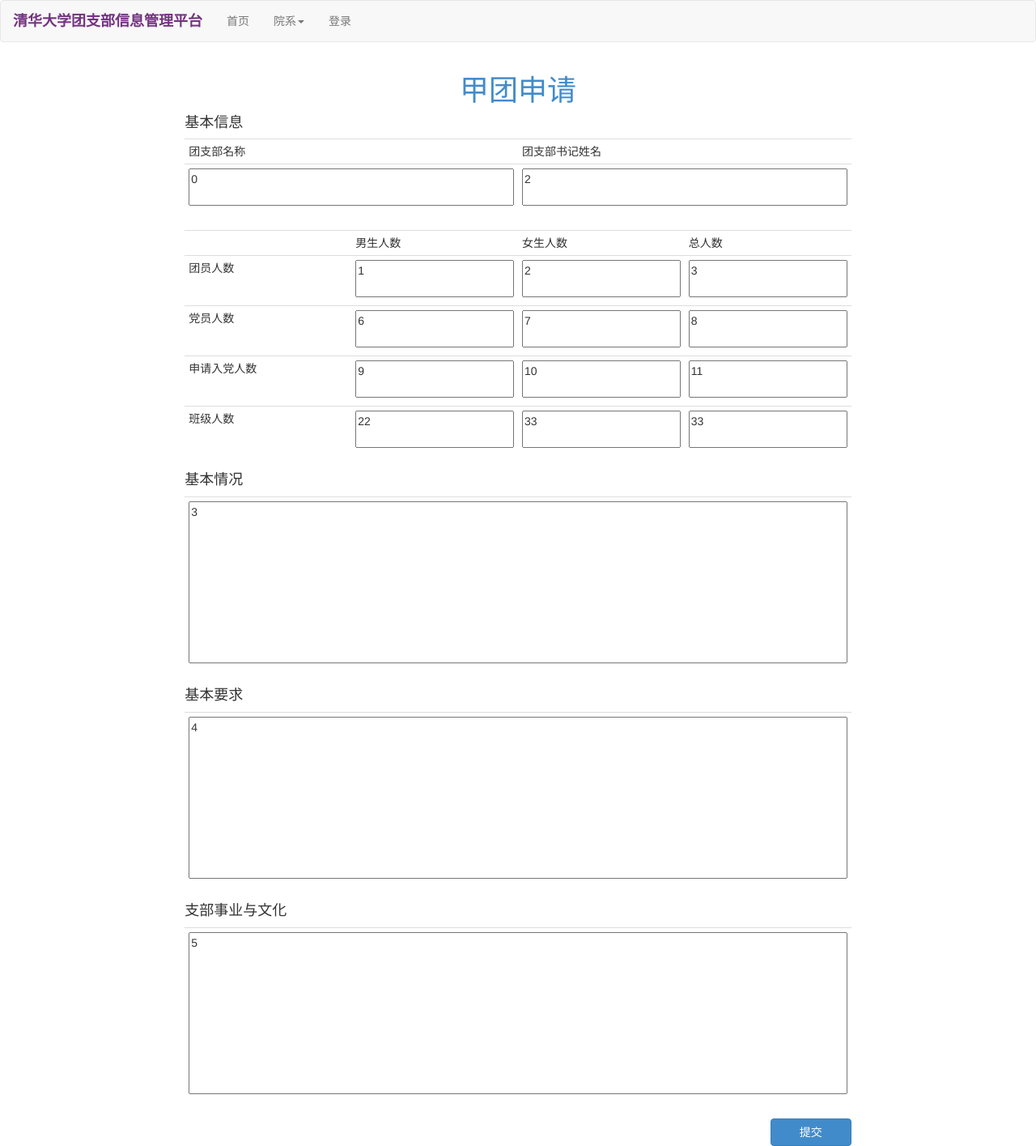
After one commit to daaqing452/League-Branch-Informatization-Platform, a Django app: page /jiatuan/ in a window 1280 px wide. The commit adds this page. Shown: the whole page at 81% size. Run offline with Django 3.2, Linux system fonts and the light colour scheme; some libraries are stand-ins or nearby versions.

Commit message:
jiatuan function

```diff
--- a/LBInformatization/urls.py
+++ b/LBInformatization/urls.py
@@ -18,7 +18,7 @@ from django.conf.urls.static import static
 from django.contrib import admin
 import LBInformatization.settings as settings
 from SUser.views import index, department, branch, profile, add_user, delete_user
-from Message.views import message, handbook_edit, handbook_show, news, uploadFile
+from Message.views import message, handbook_edit, handbook_show, news, uploadFile, jiatuan
 
 urlpatterns = [
     url(r'^admin/', admin.site.urls),
@@ -37,6 +37,7 @@ urlpatterns = [
     url(r'^handbook/([b,d])/([0-9]{1,9})/$', handbook_edit),
     url(r'^handbook/([0-9]{1,9})/$', handbook_show),
     url(r'^news/$', news),
+    url(r'^jiatuan/$', jiatuan),
     url(r'^news/([0-9]{1,9})/$', news),
 
 ] + static(settings.MEDIA_URL, document_root=settings.MEDIA_ROOT)
--- a/Message/views.py
+++ b/Message/views.py
@@ -237,6 +237,9 @@ def handbook_show(request, hid):
 	if (suser is not None) and (suser.admin_super or (hflag and suser.admin_school) or (not hflag and suser.id in admin_department)):
 		return render(request,'handbook.html', rdata)
 
+def jiatuan(request):
+	return render(request, 'jiatuan.html')
+
 def news(request, nid=-1):
 	rdata, op, suser = get_request_basis(request)
 	jdata = {}
--- /dev/null
+++ b/static/js/jiatuan.js
@@ -0,0 +1,181 @@
+var td_html = "<td><textarea style=\"width: 100%; height: 31px; overflow: auto; resize: none;\"></textarea></td>";
+var add_del_html = "<td align=\"center\"><span class=\"glyphicon glyphicon-plus\" onclick=\"addOption(this)\"></span><span class=\"glyphicon glyphicon-minus\" onclick=\"delOption(this)\"></span></td>"
+
+
+var chapter;
+var grade;
+
+$(document).ready(function(){
+	$("#content").append("<button class=\"btn btn-primary\" style=\"float: right; width: 100px;\" onclick=\"submit()\">提交</button>");
+	$("#table_0").show();
+	fill_content();
+});
+
+
+
+function fill_content(){
+	var JIATUAN_content = JSON.parse('[[["0","2"]],[["1","2","3"],["6","7","8"],["9","10","11"],["22","33","33"]],[["3"]],[["4"]],[["5"]]]');
+	var div = $("#table_0");
+	var table_num = div.find("table").length;
+	for(var k = 0; k < table_num; k++){
+		var TABLE_content = JIATUAN_content[k]
+		var table = div.find("table").eq(k);
+		var tr_num = table.find("tr").length;
+		var real_num = tr_num;
+		var start_num = 0;
+		if(table.find("tr").eq(0).find("textarea").length == 0){
+			start_num = 1;
+			real_num -= 1;
+		}
+
+		if(real_num < TABLE_content.length){
+			var tr = table.find("tr").eq(start_num).clone();
+				tr.appendTo(table);
+		}
+		for(var m = 0; m < TABLE_content.length; m++){
+			var TR_content = TABLE_content[m];
+			var textarea_num = TR_content.length;
+			var tr = table.find("tr").eq(start_num+m);
+			for(var n = 0; n < textarea_num; n++){
+				tr.find("textarea").eq(n).val(TR_content[n]);
+			}
+		}
+	}
+
+}
+
+function readonly(content){
+	//var HANDBOOK_content = JSON.parse('[[[["wqe1aoidfjoaisdjfpaisdjfpaisdjfpasidfjapsdifjpasdifjapisdjfpaisdjfpaisdjfpasidjfpasidfj","qweqwe","123123","",""]],[["",""],["",""],["",""],["",""]],[["","","","","","","","",""]],[["","","","","","","","",""]],[["","","","","","",""]],[["","","",""]]],[[[""]],[[""]],[[""]]],[[["","","","","","",""]],[["","","","","","",""]],[["","","","","","",""]]],[[["","","","222","","",""]],[["","","","","","",""]],[["","","","","","",""]]],[[["","","","","","",""]],[["","","","","","",""]],[["","","","","","",""]]],[[["","","","","","",""]]],[[[""]]]]');
+	console.log(content);
+	var JIATUAN_content = JSON.parse(content);
+	var div = $("#table_0");
+	var table_num = div.find("table").length;
+	for(var k = 0; k < table_num; k++){
+		var TABLE_content = JIATUAN_content[k]
+		var table = div.find("table").eq(k);
+		var tr_num = table.find("tr").length;
+		var real_num = tr_num;
+		var start_num = 0;
+		if(table.find("tr").eq(0).find("textarea").length == 0){
+			start_num = 1;
+			real_num -= 1;
+		}
+
+		if(real_num < TABLE_content.length){
+			var tr = table.find("tr").eq(start_num).clone();
+				tr.appendTo(table);
+		}
+		for(var m = 0; m < TABLE_content.length; m++){
+			var TR_content = TABLE_content[m];
+			var textarea_num = TR_content.length;
+			var tr = table.find("tr").eq(start_num+m);
+			for(var n = 0; n < textarea_num; n++){
+				tr.find("textarea").eq(n).val(TR_content[n]);
+				tr.find("textarea").eq(n).attr("disabled", "disabled");
+				tr.find("textarea").eq(n).attr("readonly", "readonly");
+			}
+		}
+	}
+
+}
+
+
+
+
+
+function check_fill(tr_class,textarea_n,content){
+	var num_pat = new RegExp("^[1-9][0-9]*$");
+	var xuehao_pat = new RegExp("^\\d{10}$");
+	var data_pat = new RegExp("^([0-9]{3}[1-9]|[0-9]{2}[1-9][0-9]{1}|[0-9]{1}[1-9][0-9]{2}|[1-9][0-9]{3})-(((0[13578]|1[02])-(0[1-9]|[12][0-9]|3[01]))|((0[469]|11)-(0[1-9]|[12][0-9]|30))|(02-(0[1-9]|[1][0-9]|2[0-8])))$");
+	if(tr_class == "jibenxinxi"){
+		if(content == ""){
+			return "基本信息填写有误(必填项)";
+		}
+	}
+
+	if(tr_class == "jibenqingkuang"){
+		if(content == ""){
+			return "基本情况填写有误(必填项)";
+		}
+	}
+
+	if(tr_class == "jibenyaoqiu"){
+		if(content == ""){
+			return "基本要求填写有误(必填项)";
+		}
+	}
+
+	if(tr_class == "zhibushiyeyuwenhua"){
+		if(content == ""){
+			return "支部事业与文化填写有误(必填项)";
+		}
+	}
+
+	if(tr_class == "renshu"){
+		if(content == ""){
+			return "人数填写有误(必填项，无填0)";
+		}
+		else{
+			if(num_pat.test(content) == false){
+				return "人数填写有误(非正整数)";
+			}
+		}
+
+	}
+
+	return true;
+}
+
+function is_in_array(arr,value){
+    for(var i = 0; i < arr.length; i++){
+        if(value === arr[i]){
+            return true;
+        }
+    }
+    return false;
+}
+
+function submit(){
+	var JIATUAN_content = new Array();
+	wrong_messages = new Array();
+	var div = $("#table_"+0);
+	var table_num = div.find("table").length;
+	for(var k = 0; k < table_num; k++){
+		var TABLE_content = new Array();
+		var table = div.find("table").eq(k);
+		var tr_num = table.find("tr").length;
+		for(var m = 0; m < tr_num; m ++){
+			var TR_content = new Array();
+			var tr = table.find("tr").eq(m);
+			var textarea_num = tr.find("textarea").length;
+			var already_fill = false;
+			if(textarea_num == 0){
+				continue;
+			}
+			else{
+				for(var n = 0; n < textarea_num; n++){
+					tr.find("textarea").eq(n).css("background","");
+					var false_message = check_fill(tr.attr("class"),n,tr.find("textarea").eq(n).val());
+					if(false_message != true){
+						if(is_in_array(wrong_messages,false_message) == false){
+							wrong_messages.push(false_message);
+						}
+						tr.find("textarea").eq(n).css("background","#FF9933");
+					}
+					TR_content.push(tr.find("textarea").eq(n).val());
+				}
+			}
+			TABLE_content.push(TR_content);
+		}
+		JIATUAN_content.push(TABLE_content);
+	}
+
+	if(wrong_messages.length != 0){
+		alert(wrong_messages);
+	}
+	else{
+
+	}
+
+	console.log(JSON.stringify(JIATUAN_content));
+}
--- a/static/template/branch.html
+++ b/static/template/branch.html
@@ -73,7 +73,7 @@
 
                 <button class="btn btn-info" style="width: 20%;" id="release_a_new" data-toggle="modal" data-target="#myModal" onclick="release_a_n()">发布图文</button>
 
-                <button class="btn btn-warning" style="width: 20.3%;" id="jiatuan" data-toggle="modal" data-target="#myModal" onclick="jiatuan()">甲团</button>
+                <button class="btn btn-warning" style="width: 20.3%;" id="jiatuan" onclick="window.location.href='/jiatuan'">甲团</button>
 
             {% endif %}
             </div>
--- /dev/null
+++ b/static/template/jiatuan.html
@@ -0,0 +1,92 @@
+{% extends "base.html" %}
+	{% load static %}
+    {% block context %}
+    <script src="{% static "js/jiatuan.js" %}"> </script>
+
+    <div class="row">
+        <div class="col-md-2">
+            <!--<button class="btn btn-default" onclick="readonly()">展示团支部手册(可读)</button>
+            <button class="btn btn-primary" onclick="fill_content()">编辑团支部手册(可写)</button>-->
+        </div>
+        <div class="col-md-8" id="content">
+            <h1  class="text-primary text-center">甲团申请</h1>
+
+
+
+            <!--基本情况-->
+            <div style="display: none;" id="table_0">
+                <h4>基本信息</h4>
+                <table class="table table-condensed" style="table-layout:fixed;word-break:break-all">
+                        <tr>
+                            <td>团支部名称</td>
+                            <td>团支部书记姓名</td>
+                        </tr>
+                        <tr class="jibenxinxi">
+                            <td><textarea style="width: 100%; overflow: auto; resize: none;"  ></textarea></td>
+                            <td><textarea style="width: 100%; overflow: auto; resize: none;" ></textarea></td>
+                        </tr>
+                </table>
+
+                <table class="table table-condensed" style="table-layout:fixed;word-break:break-all">
+                    <tr>
+                        <td></td>
+                        <td>男生人数</td>
+                        <td>女生人数</td>
+                        <td>总人数</td>
+                    </tr>
+                    <tr class="renshu">
+                        <td>团员人数</td>
+                        <td><textarea style="width: 100%; overflow: auto; resize: none;" ></textarea></td>
+                        <td><textarea style="width: 100%; overflow: auto; resize: none;" ></textarea></td>
+                        <td><textarea style="width: 100%; overflow: auto; resize: none;" ></textarea></td>
+                    </tr>
+                    <tr class="renshu">
+                        <td>党员人数</td>
+                        <td><textarea style="width: 100%; overflow: auto; resize: none;" ></textarea></td>
+                        <td><textarea style="width: 100%; overflow: auto; resize: none;" ></textarea></td>
+                        <td><textarea style="width: 100%; overflow: auto; resize: none;" ></textarea></td>
+                    </tr>
+                    <tr class="renshu">
+                        <td>申请入党人数</td>
+                        <td><textarea style="width: 100%; overflow: auto; resize: none;" ></textarea></td>
+                        <td><textarea style="width: 100%; overflow: auto; resize: none;" ></textarea></td>
+                        <td><textarea style="width: 100%; overflow: auto; resize: none;" ></textarea></td>
+                    </tr>
+                    <tr class="renshu">
+                        <td>班级人数</td>
+                        <td><textarea style="width: 100%; overflow: auto; resize: none;" ></textarea></td>
+                        <td><textarea style="width: 100%; overflow: auto; resize: none;" ></textarea></td>
+                        <td><textarea style="width: 100%; overflow: auto; resize: none;" ></textarea></td>
+                    </tr>
+                </table>
+
+
+
+                <h4>基本情况</h4>
+                <table class="table table-condensed" style="table-layout:fixed;word-break:break-all">
+                        <tr class="jibenqingkuang">
+                            <td><textarea style="width: 100%; height: 200px; overflow: auto; resize: none;"></textarea></td>
+                        </tr>
+                </table>
+
+                <h4>基本要求</h4>
+                <table class="table table-condensed" style="table-layout:fixed;word-break:break-all">
+                        <tr class="jibenyaoqiu">
+                            <td><textarea style="width: 100%; height: 200px; overflow: auto; resize: none;"></textarea></td>
+                        </tr>
+                </table>
+
+                <h4>支部事业与文化</h4>
+                <table class="table table-condensed" style="table-layout:fixed;word-break:break-all">
+                        <tr class="zhibushiyeyuwenhua">
+                            <td><textarea style="width: 100%; height: 200px; overflow: auto; resize: none;"></textarea></td>
+                        </tr>
+                </table>
+            </div>
+
+        </div>
+        <div class="col-md-2"></div>
+    </div>
+
+
+    {% endblock context %}
```
